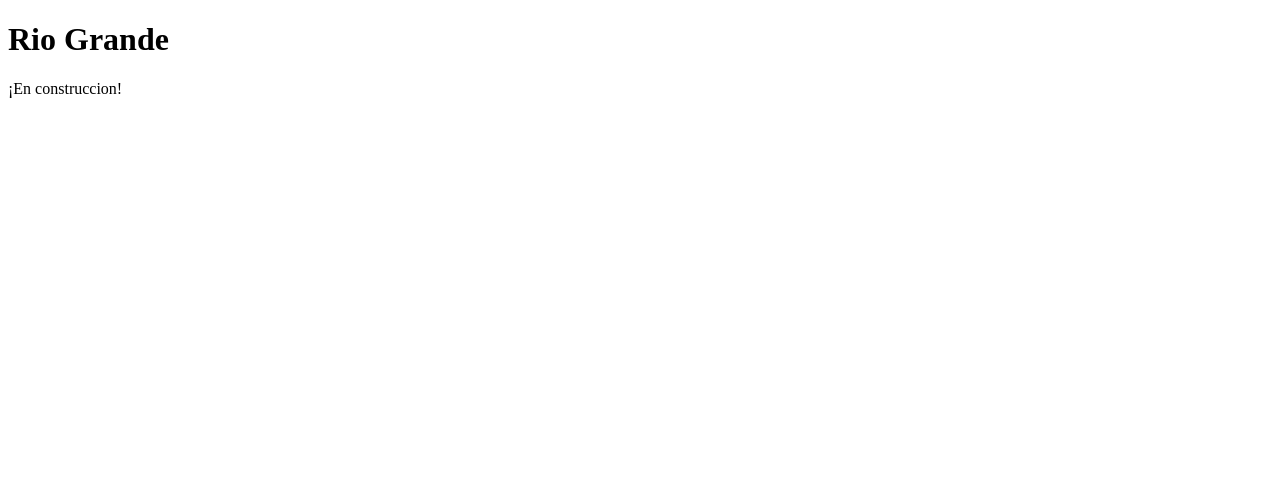
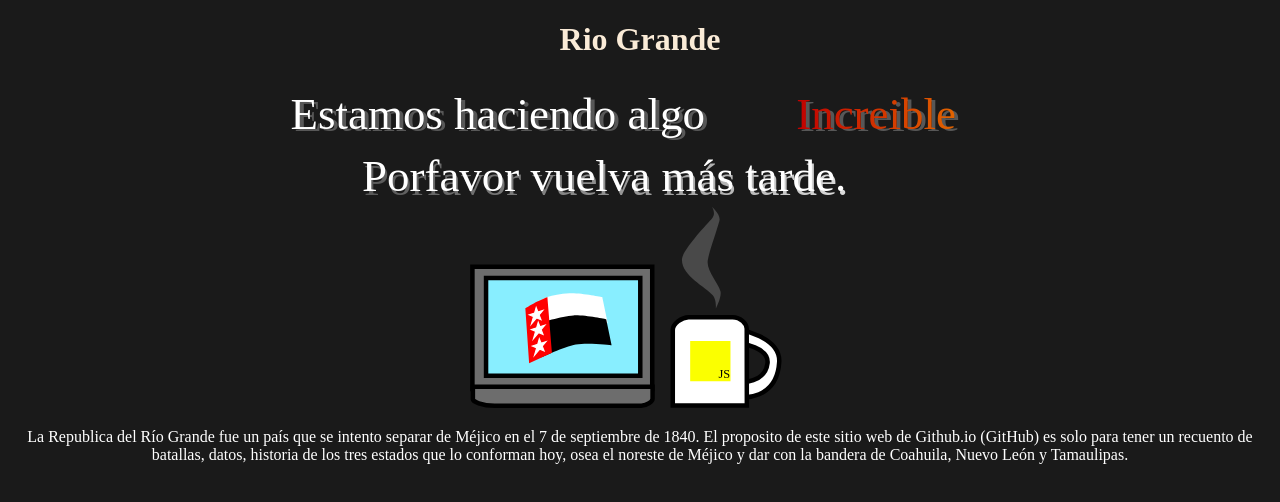
Before and after one commit to Willaw-Corona/riogrande.github.io, a plain HTML site: page index.html in a window 1280 px wide. Drawn offline with Linux system fonts and the light colour scheme.

Commit message:
Actualizacion pequeña

```diff
--- a/index.html
+++ b/index.html
@@ -2,9 +2,12 @@
 <html>
 	<head>
 		<title>Rio Grande</title>
+		<link rel="stylesheet" href="style.css">
+		<link rel="icon" type="images/x-icon" href="rrg.png">
 	</head>
 	<body>
 		<h1>Rio Grande</h1>
-		<p>¡En construccion!</p>
+		<img src="sitio_dev.svg" alt="Sitio en construccion" width="700px">
+		<p>La Republica del Río Grande fue un país que se intento separar de Méjico en el 7 de septiembre de 1840. El proposito de este sitio web de Github.io (GitHub) es solo para tener un recuento de batallas, datos, historia de los tres estados que lo conforman hoy, osea el noreste de Méjico y dar con la bandera de Coahuila, Nuevo León y Tamaulipas.</p>
 	</body>
 </html>
--- /dev/null
+++ b/style.css
@@ -0,0 +1,10 @@
+h1 {
+    text-align: center;
+    color:antiquewhite;
+}
+
+body {
+    text-align: center;
+    background-color: #1a1a1a;
+    color: white;
+}
```
Also changed, not shown: rrg.png (added), sitio_dev.svg (added).
